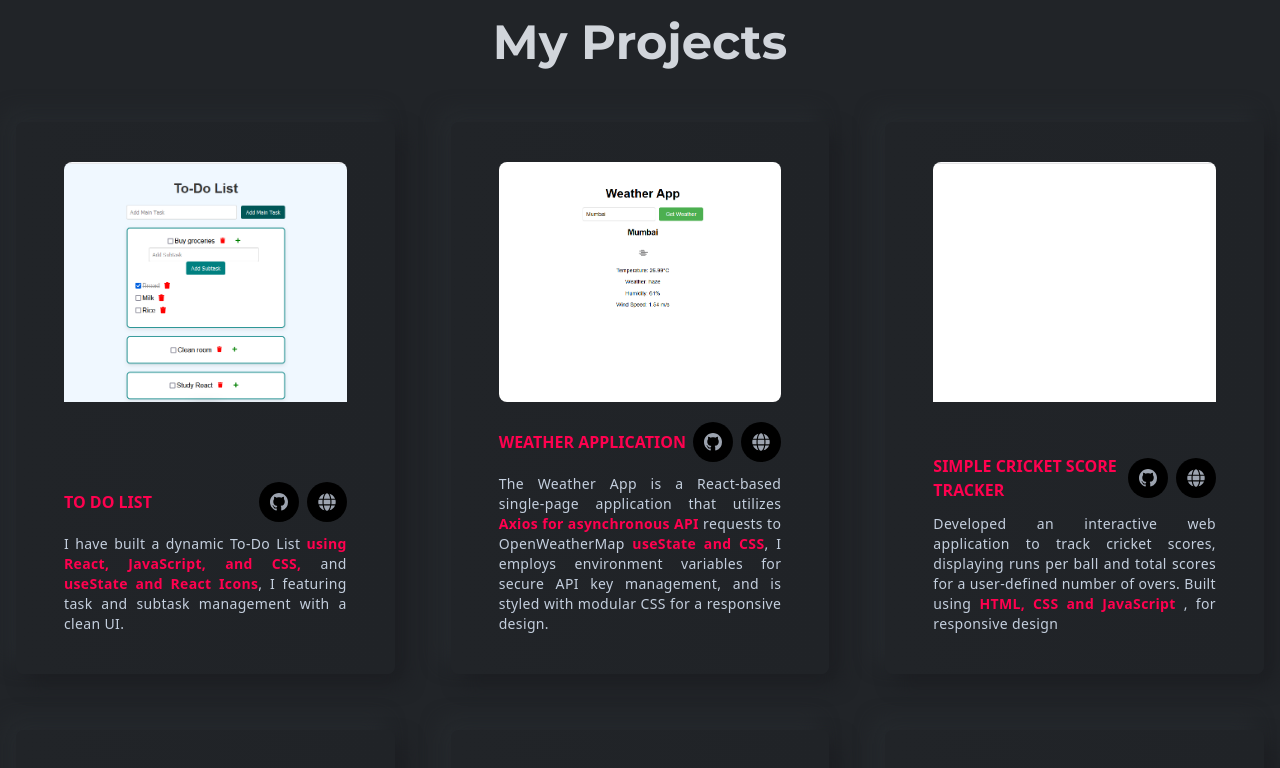
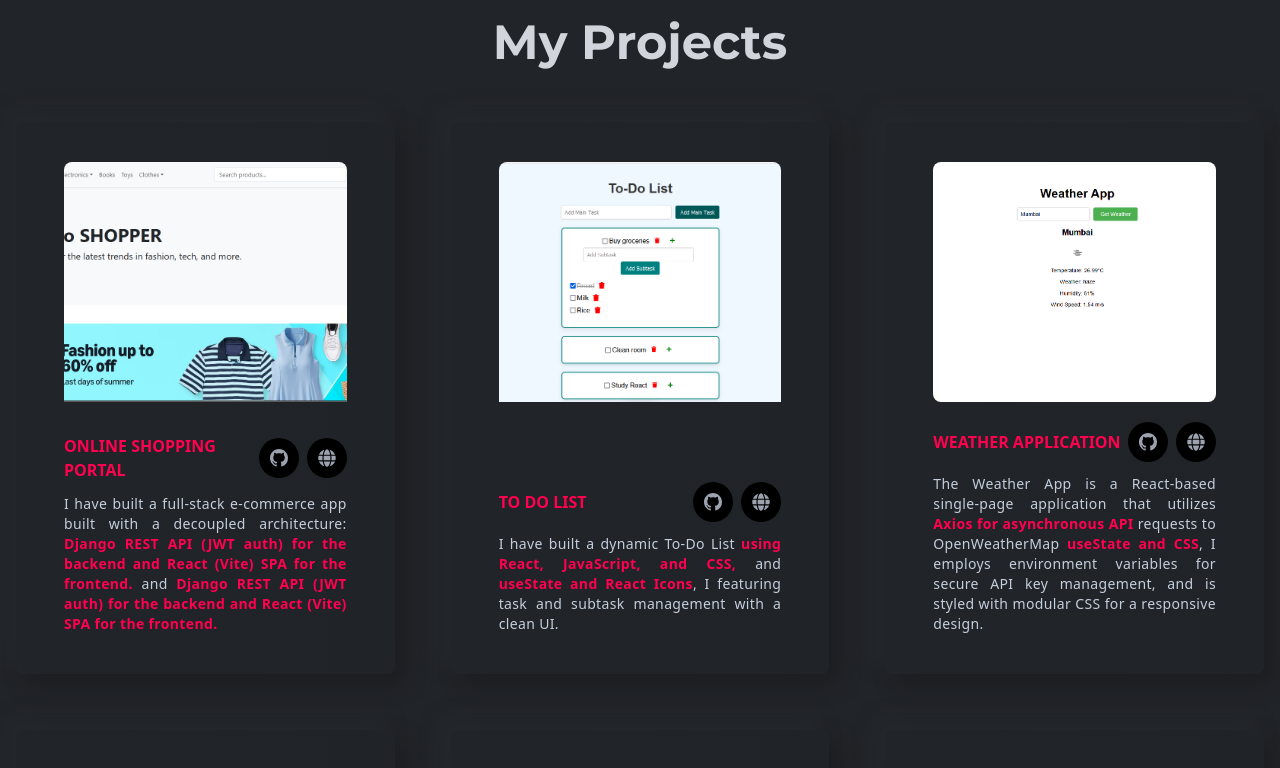
Before and after one commit to Binish30/portfolio, a React (Create React App) app: page / in a window 1280 px wide. Shown: the part 1620-2388 px from the top of the page. Built offline with nearby package versions, Linux system fonts and the light colour scheme; no server answers.

Commit message:
new project

```diff
--- a/src/assets/index.js
+++ b/src/assets/index.js
@@ -1,12 +1,13 @@
 import bannerImg from "./images/bannerImg.png";
 import logo from "./images/logo.png";
 import todolist from "./images/projects/todolist.png";
+import online_shopping_portal from "./images/projects/online_shopping_portal.png";
 import weatherapp from "./images/projects/weatherapp.png";
 import cricketscoretracker from "./images/projects/cricketscoretracker.png";
 import tictactoe from "./images/projects/tictactoe.png";
 import briyanicenter from "./images/projects/briyanicenter.png";
 import simongame from "./images/projects/simongame.png";
-import folderstructure from "./images/projects/folderstructure.png";
+// import folderstructure from "./images/projects/folderstructure.png";
 import stordis from "./images/Stordis.png";
 import msbte from "./images/MSBTE.png";
 import shahandanchor from "./images/Shah&Anchor.png";
@@ -17,12 +18,13 @@ export {
   bannerImg,
   logo,
   todolist,
+  online_shopping_portal,
   weatherapp,
   cricketscoretracker,
   tictactoe,
   briyanicenter,
   simongame,
-  folderstructure,
+  // folderstructure,
   shahandanchor,
   srh,
   tata,
--- a/src/components/projects/Projects.js
+++ b/src/components/projects/Projects.js
@@ -1,13 +1,14 @@
 import React from "react";
 import Title from "../layouts/Title";
 import {
+  online_shopping_portal,
   todolist,
   weatherapp,
   cricketscoretracker,
   tictactoe,
   briyanicenter,
   simongame,
-  folderstructure,
+  // folderstructure,
 } from "../../assets/index";
 import ProjectsCard from "./ProjectsCard";
 
@@ -24,6 +25,25 @@ const Projects = () => {
         />
       </div>
       <div className="grid grid-cols-1 md:grid-cols-2 xl:grid-cols-3 gap-6 xl:gap-14">
+        <ProjectsCard
+          title="Online Shopping Portal"
+          des={
+            <p>
+              I have built a full-stack e-commerce app built with a decoupled architecture:{" "}
+              <span className="text-designColor font-bold">
+                Django REST API (JWT auth) for the backend and React (Vite) SPA for the frontend.
+              </span>{" "}
+              and
+              <span className="text-designColor font-bold">
+                {" "}
+                Django REST API (JWT auth) for the backend and React (Vite) SPA for the frontend.
+              </span>
+            </p>
+          }
+          src={online_shopping_portal}
+          github="https://github.com/Binish30/Online-Shopping-Portal.git"
+          live="https://online-shopping-portal.vercel.app/"
+        />
         <ProjectsCard
           title="To Do List"
           des={
@@ -42,7 +62,7 @@ const Projects = () => {
           }
           src={todolist}
           github="https://github.com/Binish30/To-Do-List"
-          live="https://todo-listapplication.vercel.app/s"
+          live="https://todo-listapplication.vercel.app/"
         />
 
         <ProjectsCard
@@ -123,7 +143,7 @@ const Projects = () => {
           live="https://briyani-center.vercel.app/"
         />
 
-<ProjectsCard
+        <ProjectsCard
           title="Simon Game"
           des={
             <p>
@@ -140,7 +160,7 @@ const Projects = () => {
           live="https://gamesimon.vercel.app/"
         />
 
-<ProjectsCard
+        {/* <ProjectsCard
           title="Folder Structure"
           des={
             <p>
@@ -155,7 +175,7 @@ const Projects = () => {
           src={folderstructure}
           github="https://github.com/Binish30/Folder-Structure"
           live="https://folder-structure-green.vercel.app/"
-        />
+        /> */}
       </div>
     </section>
   );
```
Also changed, not shown: src/assets/images/projects/online_shopping_portal.png (added).
